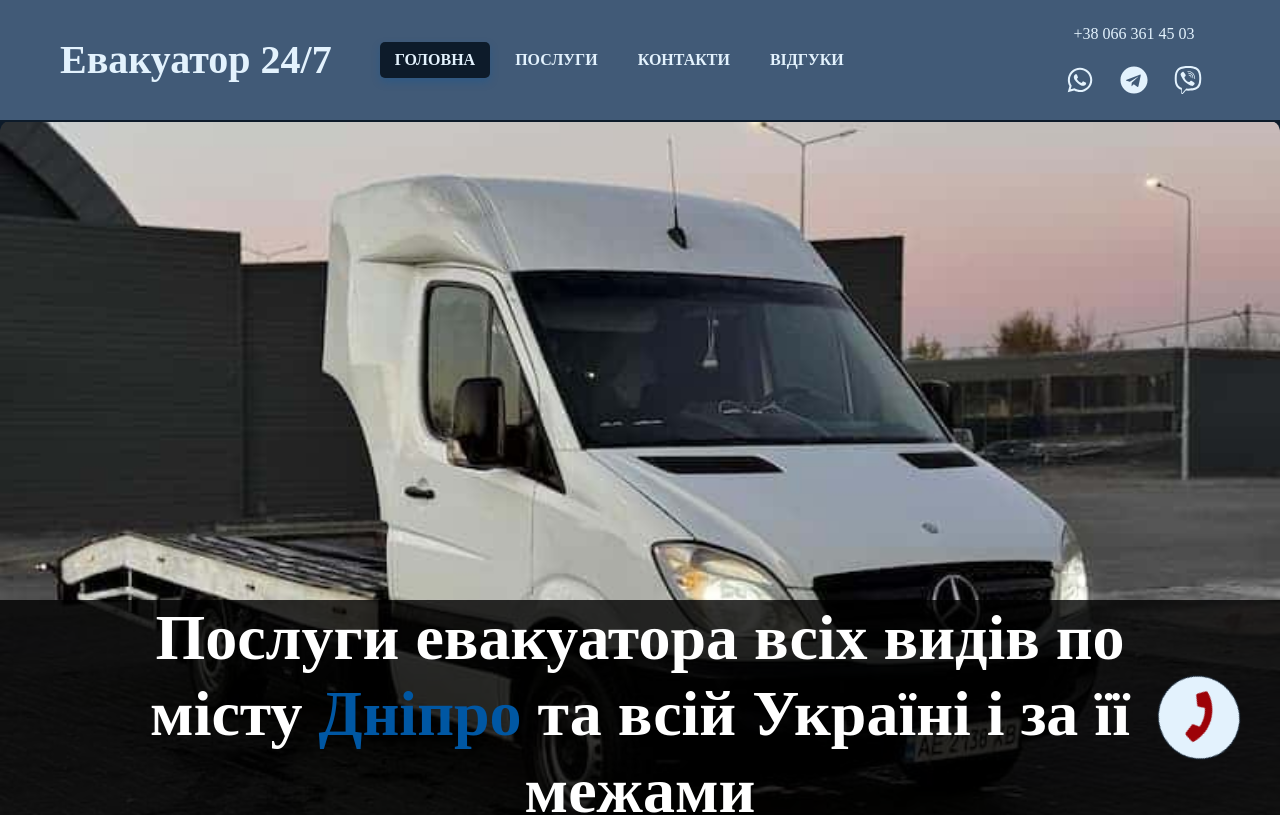
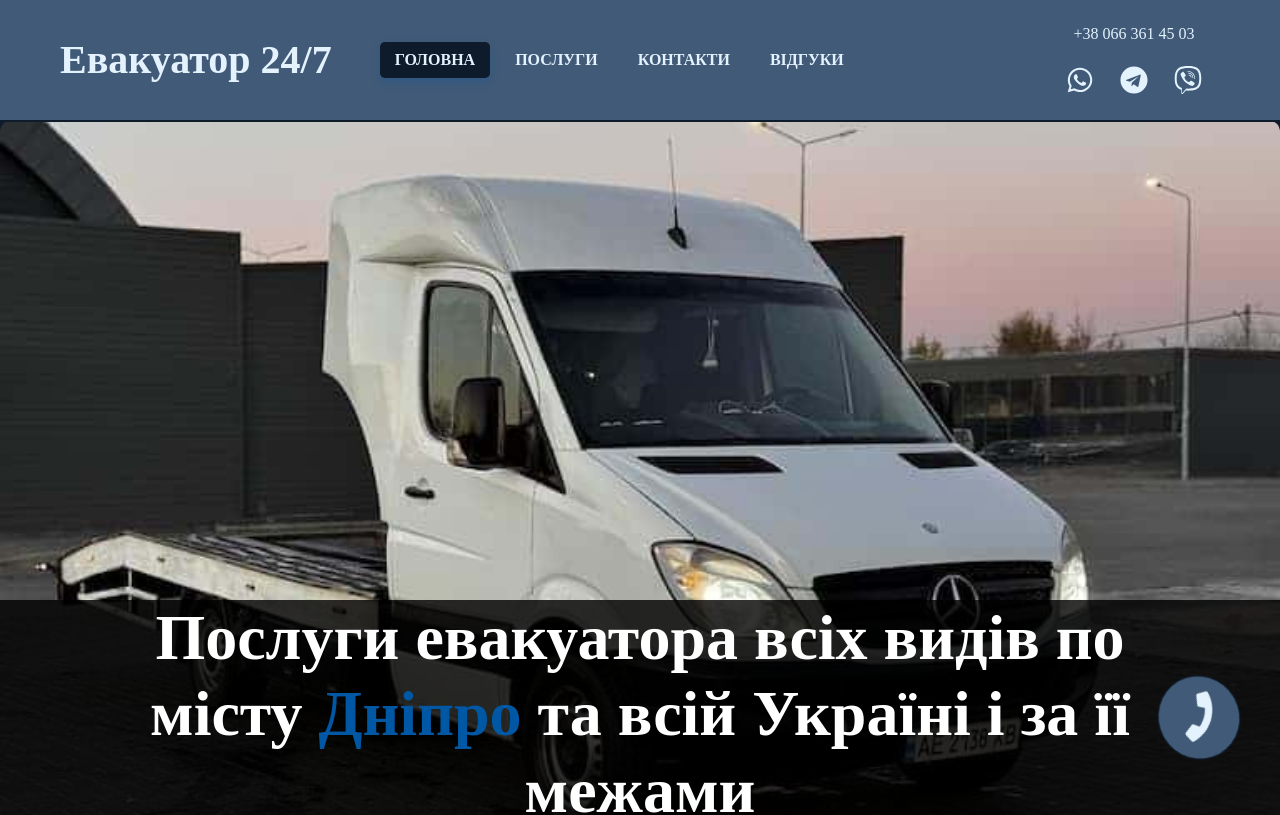
Before and after one commit to irailcha/project-tow-truck, a React app: page /#/ in a window 1280 px wide. Shown: the top 815 px of the page. Built offline with nearby package versions, Linux system fonts and the light colour scheme; a web font is replaced by a local one.

Commit message:
changed bg color of modal, added owerflow hidden body for modal

```diff
--- a/src/components/HotButton/HotButton.style.js
+++ b/src/components/HotButton/HotButton.style.js
@@ -8,7 +8,7 @@ export const ButtonStyle = styled.a`
   bottom: 40px;
   right: 40px;
   z-index: 9999;
-  background-color: ${({ theme }) => theme.colors.text};
+  background-color: ${({ theme }) => theme.colors.accent};
   border: 1px solid ${({ theme }) => theme.colors.primary};
   animation: pulseRotation 4s infinite ease-in-out;
   text-align: center;
@@ -16,7 +16,7 @@ export const ButtonStyle = styled.a`
   svg {
     width: 40px;
     height: 40px;
-    color: #9d0208;
+    color: ${({ theme }) => theme.colors.text};;
   }
 
   &:hover {
--- a/src/components/ModalMenu/ModalMenu.jsx
+++ b/src/components/ModalMenu/ModalMenu.jsx
@@ -1,4 +1,4 @@
-import React from "react";
+import React, {useEffect} from "react";
 import { NavLink} from "react-router-dom";
 import './ModalMenu.styled';
 import {ModalContainer, MenuList, MenuItem,MenuLink, } from './ModalMenu.styled';
@@ -10,6 +10,15 @@ const ModalMenu=({onClose, position })=>{
   e.stopPropagation();
   onClose();
  }
+
+ useEffect(() => {
+  document.body.style.overflow = 'hidden';
+
+  return () => {
+    document.body.style.overflow = '';
+
+  };
+}, []);
 
   return(
 
--- a/src/components/ModalMenu/ModalMenu.styled.js
+++ b/src/components/ModalMenu/ModalMenu.styled.js
@@ -6,17 +6,17 @@ export const ModalContainer = styled.div`
   top: ${({ position }) => (position ? `${position.top}px` : "0")};
   left: ${({ position }) =>
     position ? `${position.left + position.width / 2}px` : "0"};
-  transform: translateX(-50%); /* Центруємо по горизонталі */
+  transform: translateX(-50%);
   padding: 10px 0;
   width: 150px;
-  background-color: ${({ theme }) => theme.colors.text};
+  background-color: ${({ theme }) => theme.colors.accent};
   box-shadow: 0 4px 8px rgba(0, 0, 0, 0.1);
   border-radius: 8px;
   z-index: 1000;
   transition: transform 0.3s ease, opacity 0.3s ease;
 
   &.active {
-    transform: translateX(-50%) translateY(0); /* Зберігаємо центрування */
+    transform: translateX(-50%) translateY(0);
     opacity: 1;
   }
 `;
@@ -38,7 +38,7 @@ export const MenuItem = styled.li`
   font-size: 16px;
   font-weight: 600;
   text-transform: uppercase;
-  color: ${({ theme }) => theme.colors.primary};
+  color: ${({ theme }) => theme.colors.text};
   cursor: pointer;
   transition: all 0.3s ease;
   border-radius: 5px;
```
Also changed, not shown: 5 other files (tests, documents, lock files or other folders).
